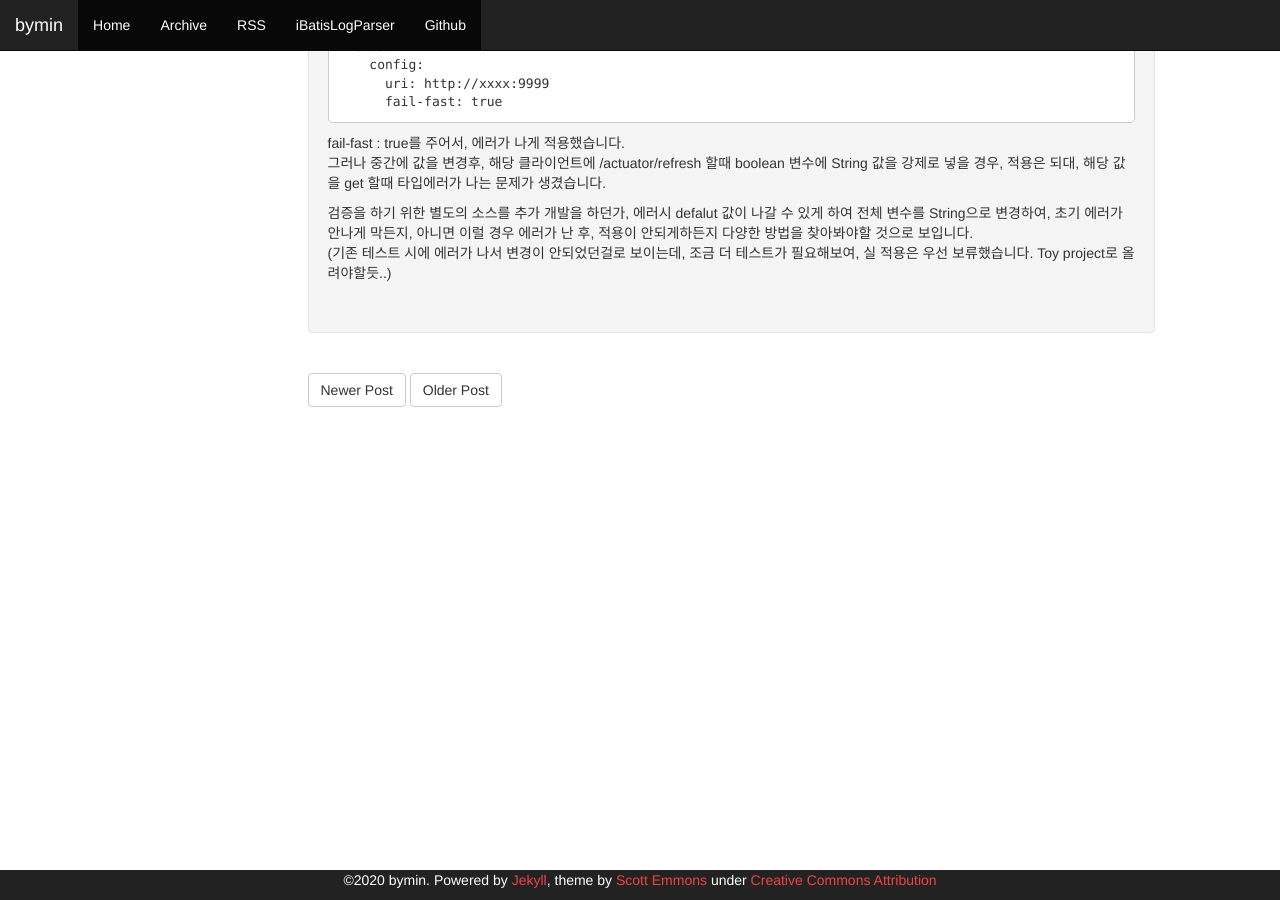
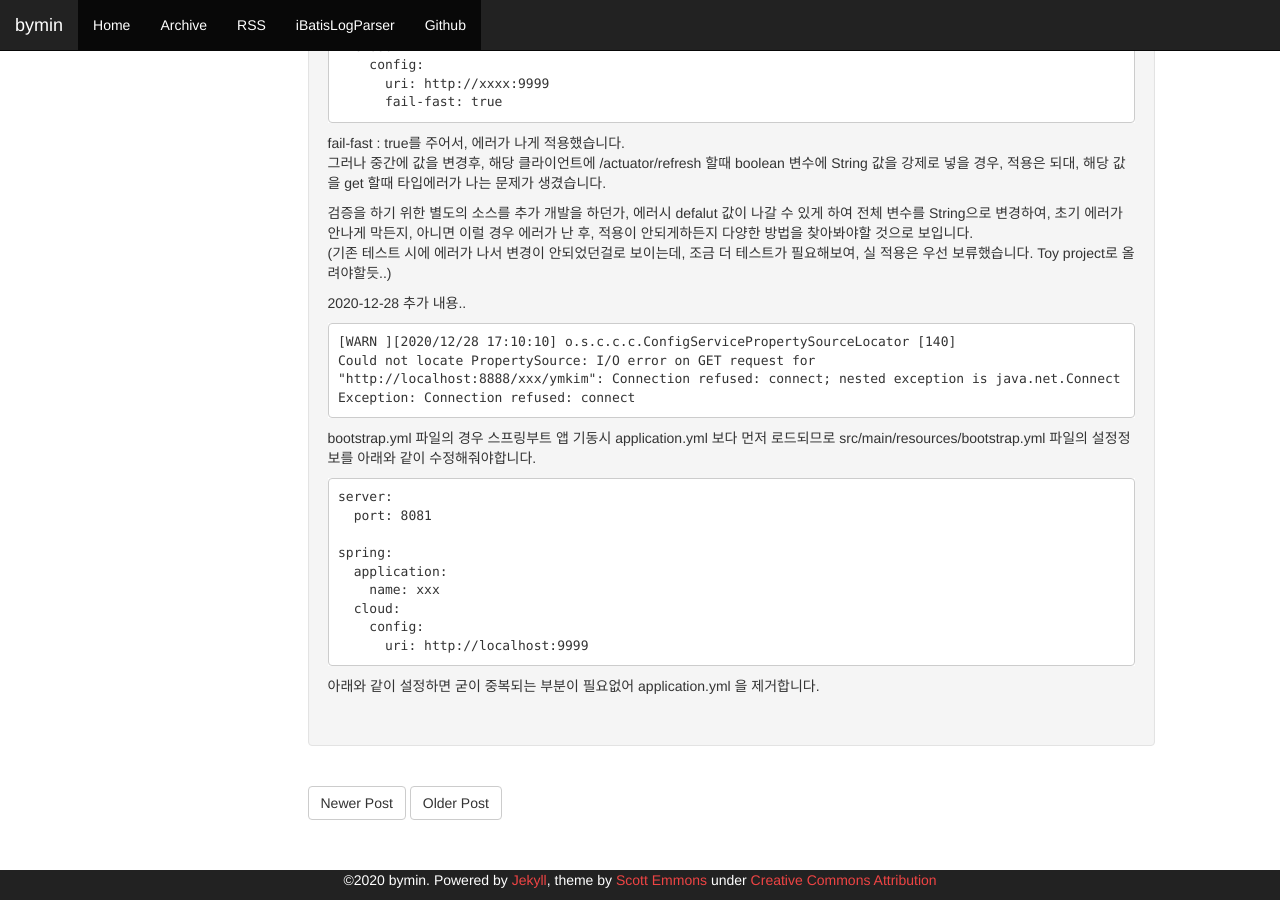
Before and after one commit to youngclown/youngclown.github.io, a Jekyll site: the page built from _posts/2020-11-10-spring_config.md, in a window 1280 px wide and 900 px high, scrolled down 2562 px. Built offline with Jekyll 4.4.1, drawn with Linux system fonts in a browser that asks for light colours; comment, search, counter and statistics services are not loaded.

Commit message:
spring config setting add

````diff
--- a/_posts/2020-11-10-spring_config.md
+++ b/_posts/2020-11-10-spring_config.md
@@ -165,3 +165,28 @@ boolean 변수에 String 값을 강제로 넣을 경우, 적용은 되대, 해
 검증을 하기 위한 별도의 소스를 추가 개발을 하던가, 에러시 defalut 값이 나갈 수 있게 하여 전체 변수를 String으로 변경하여, 초기 에러가 안나게 막든지,
 아니면 이럴 경우 에러가 난 후, 적용이 안되게하든지 다양한 방법을 찾아봐야할 것으로 보입니다.
 (기존 테스트 시에 에러가 나서 변경이 안되었던걸로 보이는데, 조금 더 테스트가 필요해보여, 실 적용은 우선 보류했습니다. Toy project로 올려야할듯..)
+
+
+2020-12-28 추가 내용..
+
+```
+[WARN ][2020/12/28 17:10:10] o.s.c.c.c.ConfigServicePropertySourceLocator [140]
+Could not locate PropertySource: I/O error on GET request for
+"http://localhost:8888/xxx/ymkim": Connection refused: connect; nested exception is java.net.ConnectException: Connection refused: connect
+```
+
+bootstrap.yml 파일의 경우 스프링부트 앱 기동시 application.yml 보다 먼저 로드되므로 src/main/resources/bootstrap.yml 파일의 설정정보를 아래와 같이 수정해줘야합니다.
+
+```
+server:
+  port: 8081
+
+spring:
+  application:
+    name: xxx
+  cloud:
+    config:
+      uri: http://localhost:9999
+```
+
+아래와 같이 설정하면 굳이 중복되는 부분이 필요없어 application.yml 을 제거합니다.
````
